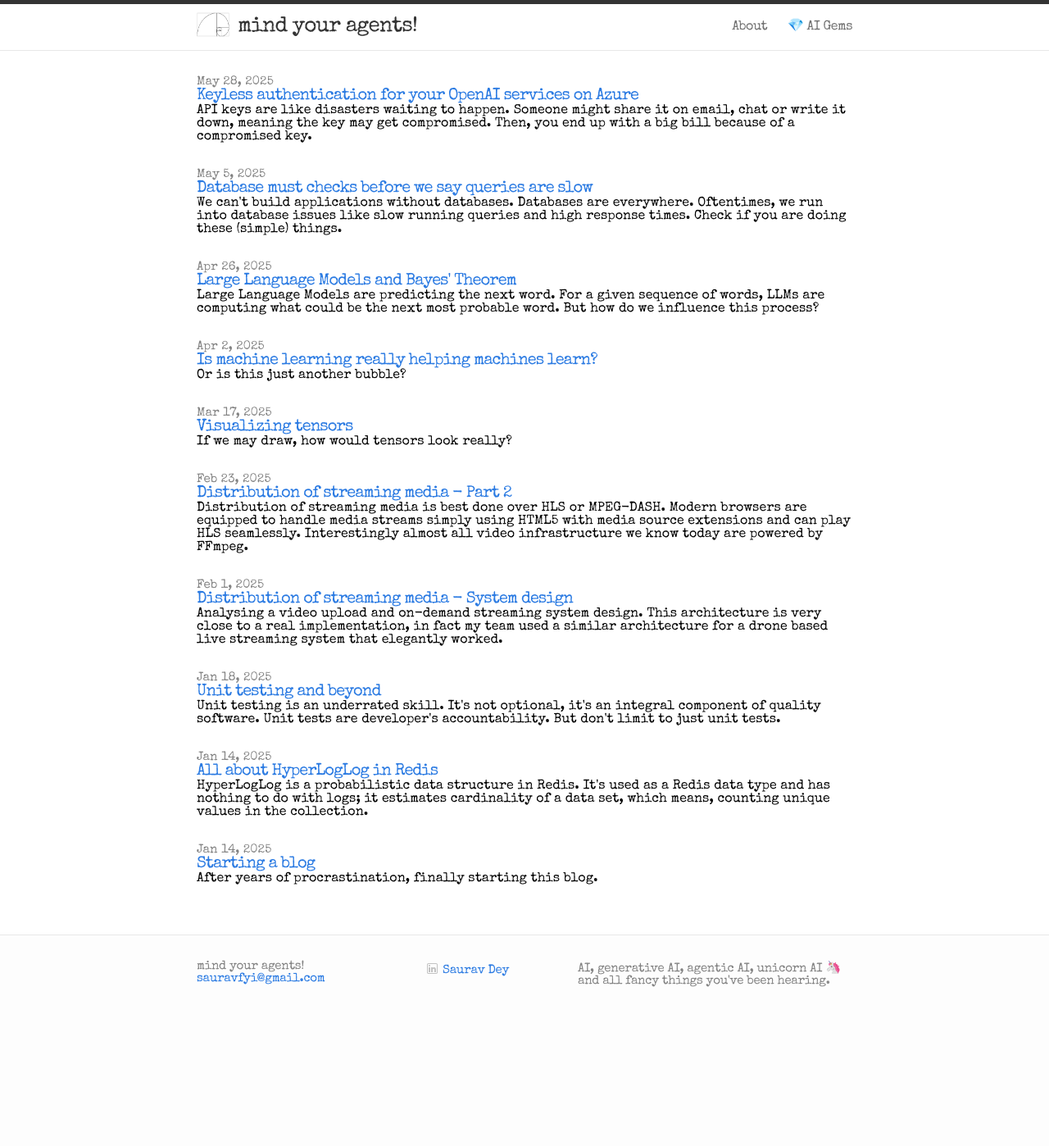
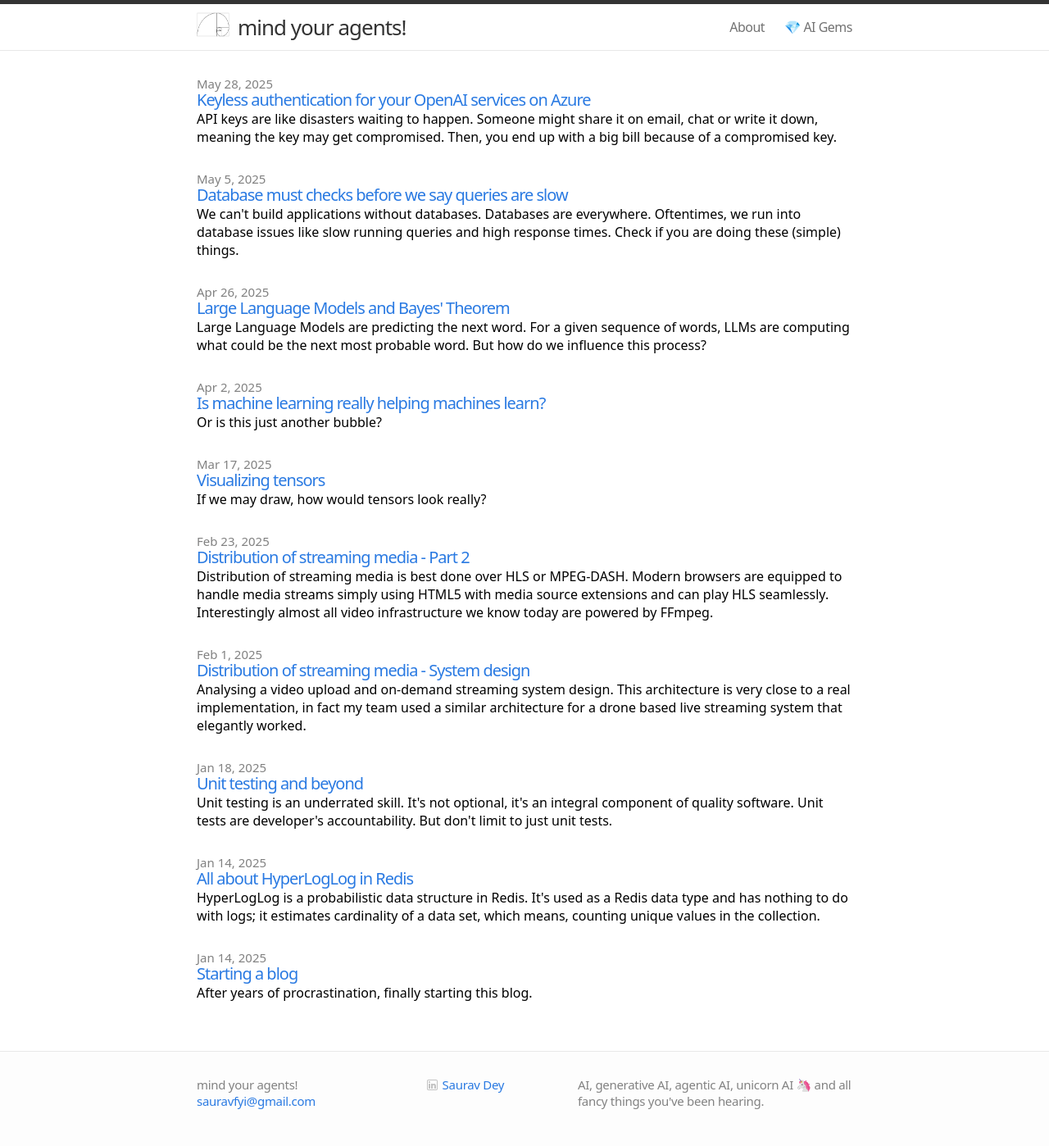
Before and after one commit to mindyouragents/mindyouragents.github.io, a Jekyll site: the page built from index.html, in a window 1280 px wide. Shown: the whole page at 82% size. Built offline with Jekyll 4.4.1, drawn with Linux system fonts in a browser that asks for light colours; some web fonts are replaced; before the commit the page ends 1249 px from its top, so only the background shows below that.

Commit message:
Update head.html

```diff
--- a/_includes/head.html
+++ b/_includes/head.html
@@ -9,7 +9,8 @@
 
     <link rel="preconnect" href="https://fonts.googleapis.com">
     <link rel="preconnect" href="https://fonts.gstatic.com" crossorigin>
-    <link href="https://fonts.googleapis.com/css2?family=Special+Elite&display=swap" rel="stylesheet">
+    <link href="https://fonts.googleapis.com/css2?family=WDXL+Lubrifont+TC&display=swap" rel="stylesheet">
+
 
 <!-- Custom CSS -->
     <link rel="stylesheet" href="{{ "/css/main.css" | prepend: site.baseurl }}">
```
